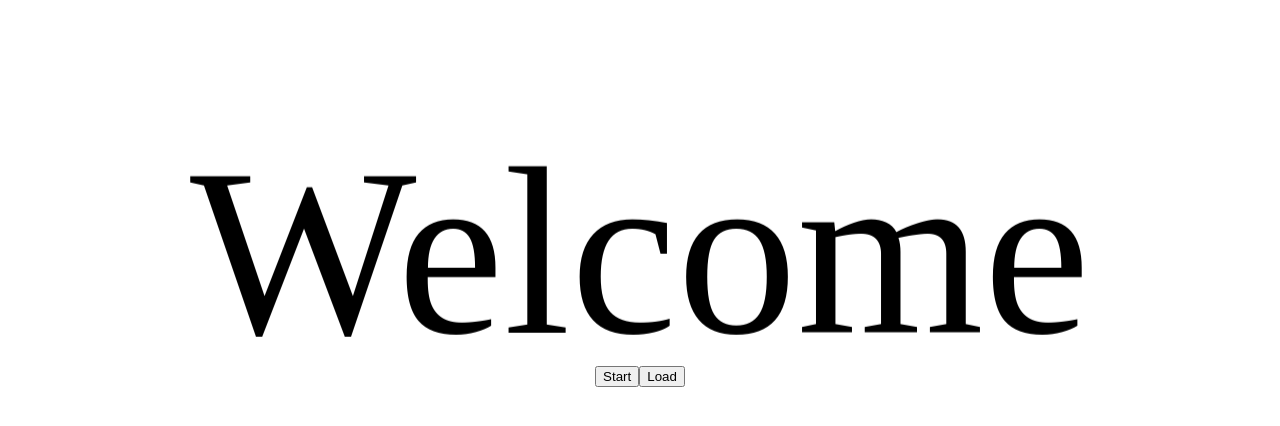
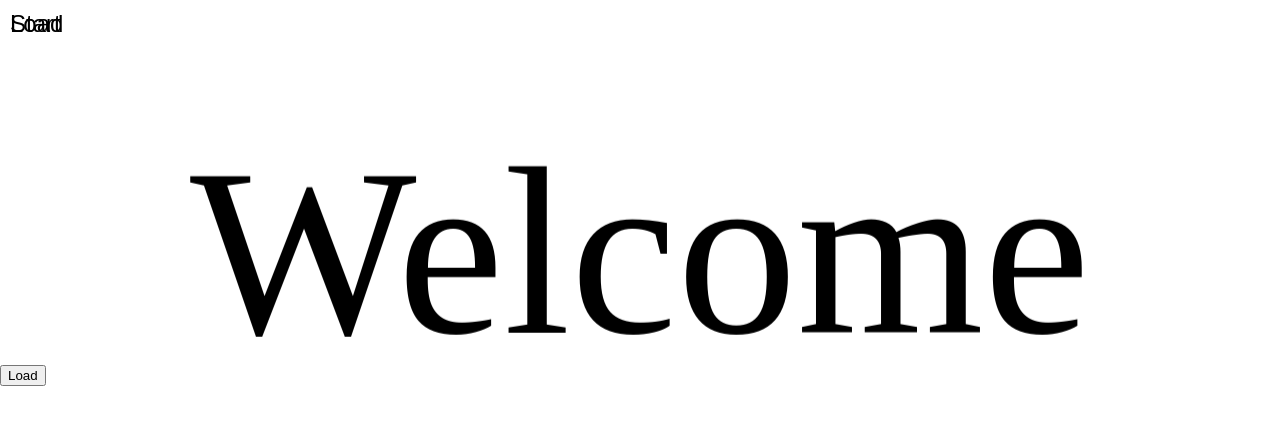
Before and after one commit to koota1/a_walk_in_the_park, a React (Create React App) app in the folder a_walk_in_the_park/: page / in a window 1280 px wide. Shown: the top 426 px of the page. Built offline with nearby package versions, Linux system fonts and the light colour scheme; a web font is replaced by a local one.

Commit message:
Did some css for home

```diff
--- a/a_walk_in_the_park/src/components/Home/home.css
+++ b/a_walk_in_the_park/src/components/Home/home.css
@@ -34,9 +34,21 @@
   animation-delay: 2s;
   opacity: 0;
   margin-top: 20px;
+  display: flex;
+  max-width:5rem;
+  justify-content: space-between;
 }
 
 .container {
   text-align: center;
   margin-top: 20vh;
 }
+
+.home-button{
+  height:fit-content;
+  width: fit-content;
+  padding: 0.5rem, 1rem, 0.5rem, 1rem;
+  border: 2px, black;
+  font-size: 16px;
+  font-family: sans-serif;
+}
--- a/a_walk_in_the_park/src/components/Home/home.js
+++ b/a_walk_in_the_park/src/components/Home/home.js
@@ -22,7 +22,8 @@ function Home() {
       <div className="pixelated-welcome">Welcome</div>
       {showButtons && (
         <div className="fade-in">
-          <button onClick={handleStartClick}>Start</button>
+          <div className="home-button" onClick={handleStartClick}> Start </div>
+          <div className="home-button"> Load </div>
           <button>Load</button>
         </div>
       )}
```
